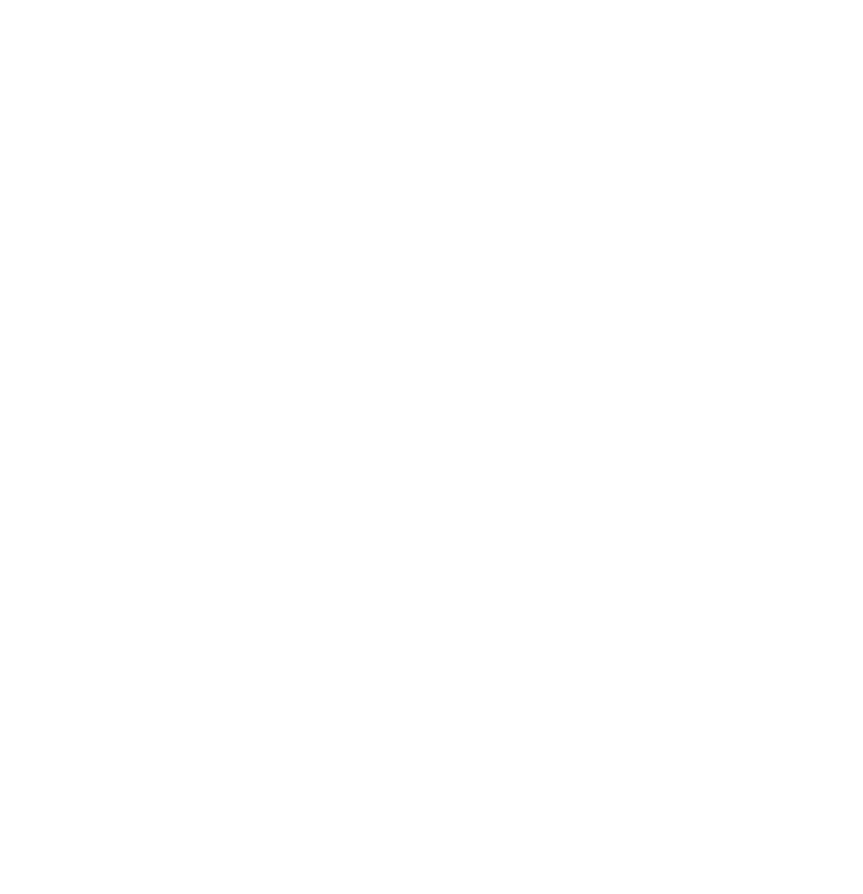
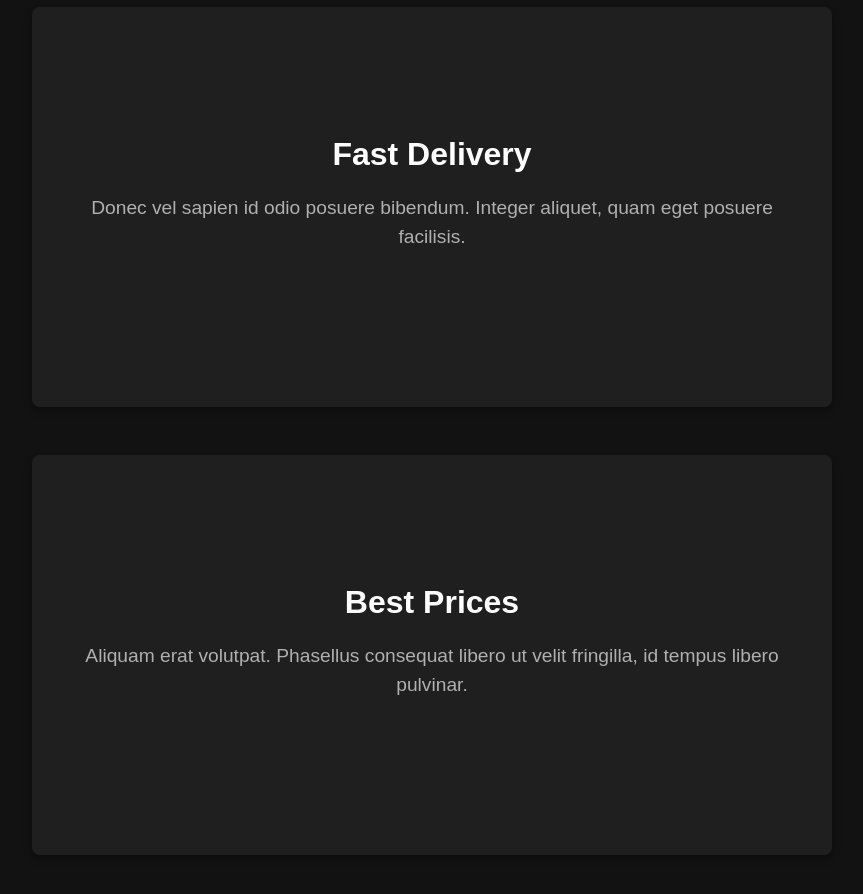
Before and after one commit to Bash-the-Kernel/shopping-cart, a React (Vite) app: page / in a window 1280 px wide. Shown: the part 1040-1934 px from the top of the page, without its empty margins (208-1071 px from the left). Before the commit the page ends 800 px from the top, so only its background shows below. Built offline with nearby package versions, Linux system fonts and the light colour scheme.

Commit message:
added content to the homepage

```diff
--- a/src/App.css
+++ b/src/App.css
@@ -61,25 +61,76 @@
 nav span {
   font-size: 1rem;
 }
-
-
 /* Home Page Styles */
 .home {
   padding: 2rem;
   text-align: center;
   flex: 1;
+  min-height: 100vh; /* Ensure home page fills the screen */
 }
 
 .home h1 {
   font-size: 2.5rem;
   margin-bottom: 1rem;
-  color: #ffffff; /* Bright white for headings */
+  color: #ffffff;
 }
 
 .home p {
   font-size: 1.2rem;
-  color: #b0b0b0; /* Lighter gray for text */
+  color: #b0b0b0;
+  margin-bottom: 2rem;
 }
+
+/* Flexbox Container */
+.home-flex-container {
+  display: flex;
+  flex-direction: column; /* Stack items vertically */
+  align-items: center;
+  gap: 3rem;
+  margin-top: 2rem;
+  padding-bottom: 5rem; /* Ensure space at the bottom */
+}
+
+/* Flexbox Items - Larger Boxes */
+.home-flex-item {
+  background-color: #1f1f1f;
+  padding: 3rem; /* Increase padding */
+  border-radius: 8px;
+  width: 80%; /* Make boxes wide but not full width */
+  max-width: 800px; /* Limit max width */
+  text-align: center;
+  box-shadow: 0 4px 8px rgba(0, 0, 0, 0.3);
+  transition: transform 0.3s ease, box-shadow 0.3s ease;
+  min-height: 400px; /* Ensure large height to force scrolling */
+  display: flex;
+  flex-direction: column;
+  justify-content: center; /* Center text vertically */
+}
+
+.home-flex-item:hover {
+  transform: translateY(-5px);
+  box-shadow: 0 6px 12px rgba(0, 0, 0, 0.4);
+}
+
+.home-flex-item h2 {
+  font-size: 2rem; /* Increase heading size */
+  color: #ffffff;
+  margin-bottom: 1rem;
+}
+
+.home-flex-item p {
+  font-size: 1.2rem;
+  color: #b0b0b0;
+}
+
+/* Ensure scrolling */
+body {
+  overflow-y: auto;
+}
+
+/* Responsive Design */
+
+
 
 /* Shop Page Styles */
 .shop {
@@ -226,6 +277,14 @@
 
 /* Responsive Design */
 @media (max-width: 768px) {
+  .home-flex-container {
+    padding-bottom: 8rem; /* Extra padding for scrolling */
+  }
+
+  .home-flex-item {
+    width: 90%;
+    min-height: 300px; /* Adjust size for smaller screens */
+  }
   nav {
     flex-direction: column;
     padding: 1rem;
--- a/src/pages/Home.jsx
+++ b/src/pages/Home.jsx
@@ -6,10 +6,26 @@
       <Helmet>
         <title>Home - Our Shop</title>
         <meta name="description" content="Welcome to Our Shop! Explore the best products at amazing prices." />
-        <meta name="robots" content="index, follow" /> {/* Allow indexing */}
+        <meta name="robots" content="index, follow" />
       </Helmet>
       <h1 className="home-title">Welcome to Our Shop!</h1>
       <p>Explore the best products available at amazing prices.</p>
+
+      {/* New Flexbox Sections */}
+      <div className="home-flex-container">
+        <div className="home-flex-item">
+          <h2>Quality Products</h2>
+          <p>Lorem ipsum dolor sit amet, consectetur adipiscing elit. Sed do eiusmod tempor.</p>
+        </div>
+        <div className="home-flex-item">
+          <h2>Fast Delivery</h2>
+          <p>Donec vel sapien id odio posuere bibendum. Integer aliquet, quam eget posuere facilisis.</p>
+        </div>
+        <div className="home-flex-item">
+          <h2>Best Prices</h2>
+          <p>Aliquam erat volutpat. Phasellus consequat libero ut velit fringilla, id tempus libero pulvinar.</p>
+        </div>
+      </div>
     </div>
   );
 };
```
